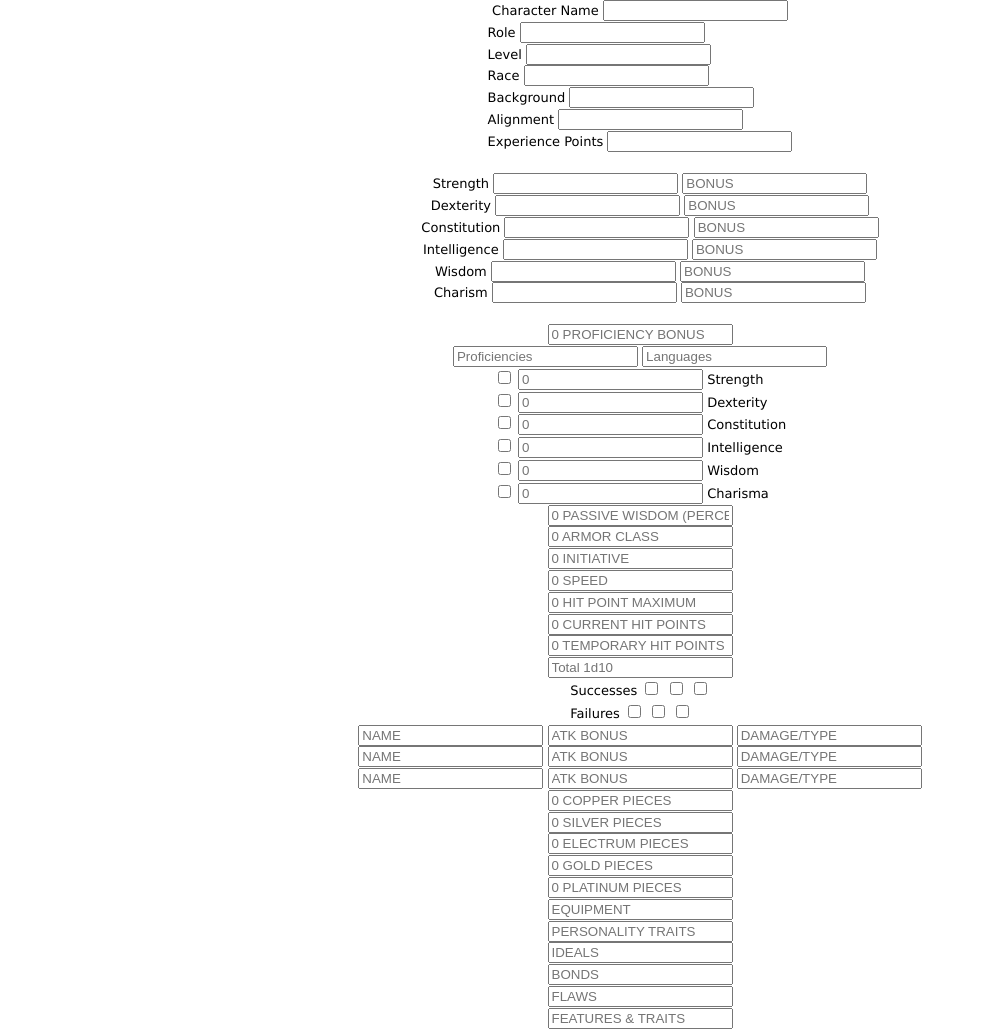
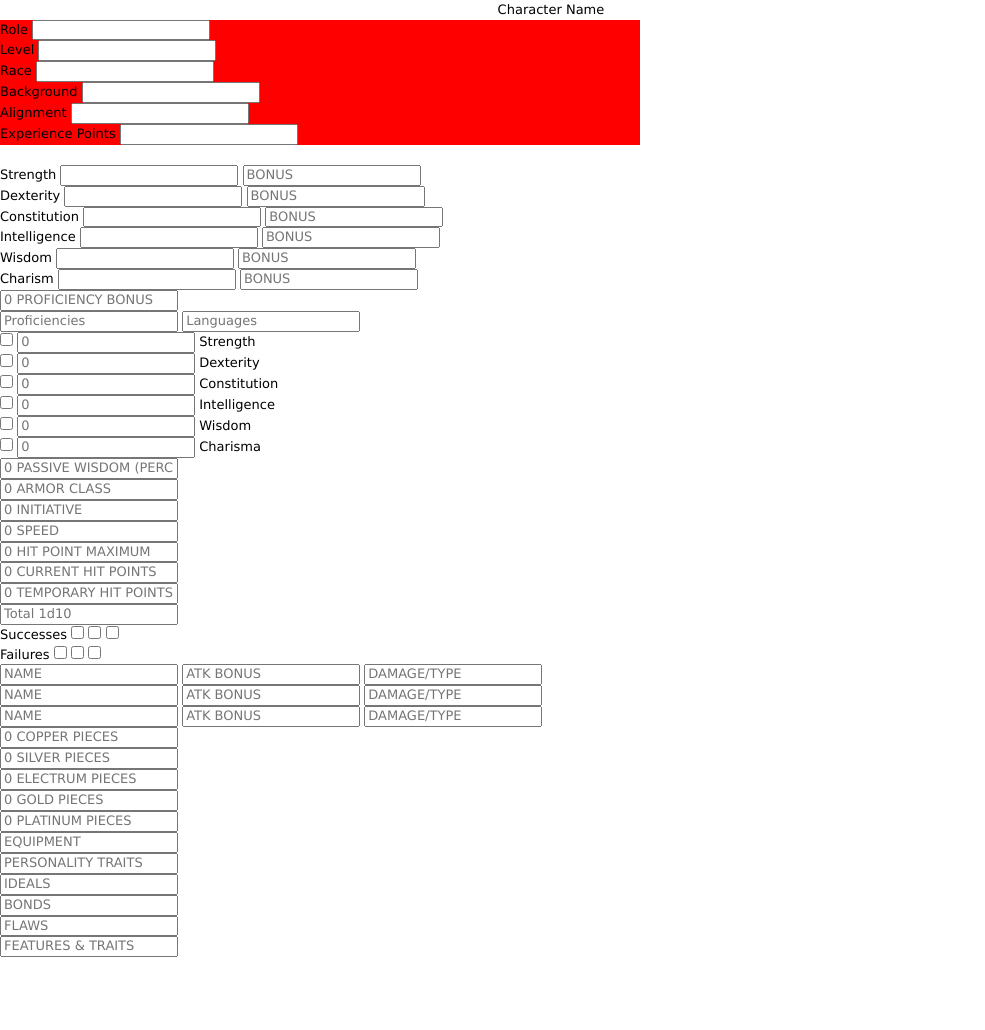
Before and after one commit to TylerLaPointe/forge, a website: page index.html in a window 1280 px wide. Shown: the whole page, without its empty margins (0-985 px from the left). After the commit the page ends 957 px from the top, so only its background shows below. Drawn offline with nearby package versions, Linux system fonts and the light colour scheme.

Commit message:
Add normalize.css

```diff
--- a/index.html
+++ b/index.html
@@ -28,7 +28,7 @@
         </div>
 
         <div class="race">
-            <labe>Race
+            <label>Race
             <input type="text" name="race" required>
             </label>
         </div>
@@ -101,10 +101,12 @@
     <div class="proficiency">
         <input type="text" placeholder="0 PROFICIENCY BONUS">
     </div>
+
     <div class="other-languages">
         <input type="text" placeholder="Proficiencies">
         <input type="text" placeholder="Languages">
     </div>
+
     <div class="saving-throws">
         <div class="saving-throws-strength">
             <input type="checkbox" name="strength">
@@ -137,6 +139,7 @@
             <label for="charisma">Charisma</label>
         </div>
     </div>
+
     <div class="perception">
         <input type="text" placeholder="0 PASSIVE WISDOM (PERCEPTION)">
     </div>
@@ -167,6 +170,7 @@
             </div>
         </div>
     </div>
+
     <div class="death-saves">
         <div class="successes">
             <label for="successess">Successes</label>
@@ -181,6 +185,7 @@
             <input type="checkbox">
         </div>
     </div>
+
     <div class="combat">
         <div class="combat-slot">
             <input type="text" placeholder="NAME">
@@ -198,6 +203,7 @@
             <input type="text" placeholder="DAMAGE/TYPE">
         </div>
     </div>
+
     <div class="equipment">
         <div class="currency">
             <div class="copper">
@@ -218,6 +224,7 @@
         </div>
         <input type="text" placeholder="EQUIPMENT">
     </div>
+
     <div class="persona">
         <div class="personality-traits">
             <input type="text" placeholder="PERSONALITY TRAITS">
@@ -232,6 +239,7 @@
             <input type="text" placeholder="FLAWS">
         </div>
     </div>
+
     <div class="features">
         <input type="text" placeholder="FEATURES & TRAITS">
     </div>
--- a/package.json
+++ b/package.json
@@ -7,5 +7,8 @@
     "test": "echo \"Error: no test specified\" && exit 1"
   },
   "author": "Tyler LaPointe",
-  "license": "ISC"
+  "license": "ISC",
+  "dependencies": {
+    "normalize.css": "^8.0.1"
+  }
 }
--- a/style.css
+++ b/style.css
@@ -1,25 +1,26 @@
-*/ Reset */
-
-*,
-*::before,
-*::after {
-    box-sizing: border-box;
-    margin: 0;
-    padding: 0;
-}
-
-/* Center content, and set line height */
+@import url("node_modules/normalize.css/normalize.css");
 
 body {
     display: grid;
     height: 100vh;
-    font: small/1.6em Verdana, Helvetica, Arial, sans-serif;
-    place-items: center center;
+    font: small/1.5em Verdana, Helvetica, Arial, sans-serif;
     margin: 0;
 }
 
-.attributes {
-    padding: 0px 20px 20px;
-    margin-left: 20px;
-    text-align: center;
+.charactername {
+    display: flex;
+    justify-content: center;
 }
+
+.charactername input {
+    border: none;
+}
+
+.charactername:focus {
+    border: 1px solid black
+}
+
+.meta {
+    background-color: red;
+    width: 50%
+}
```
Also changed, not shown: 2 other files.
